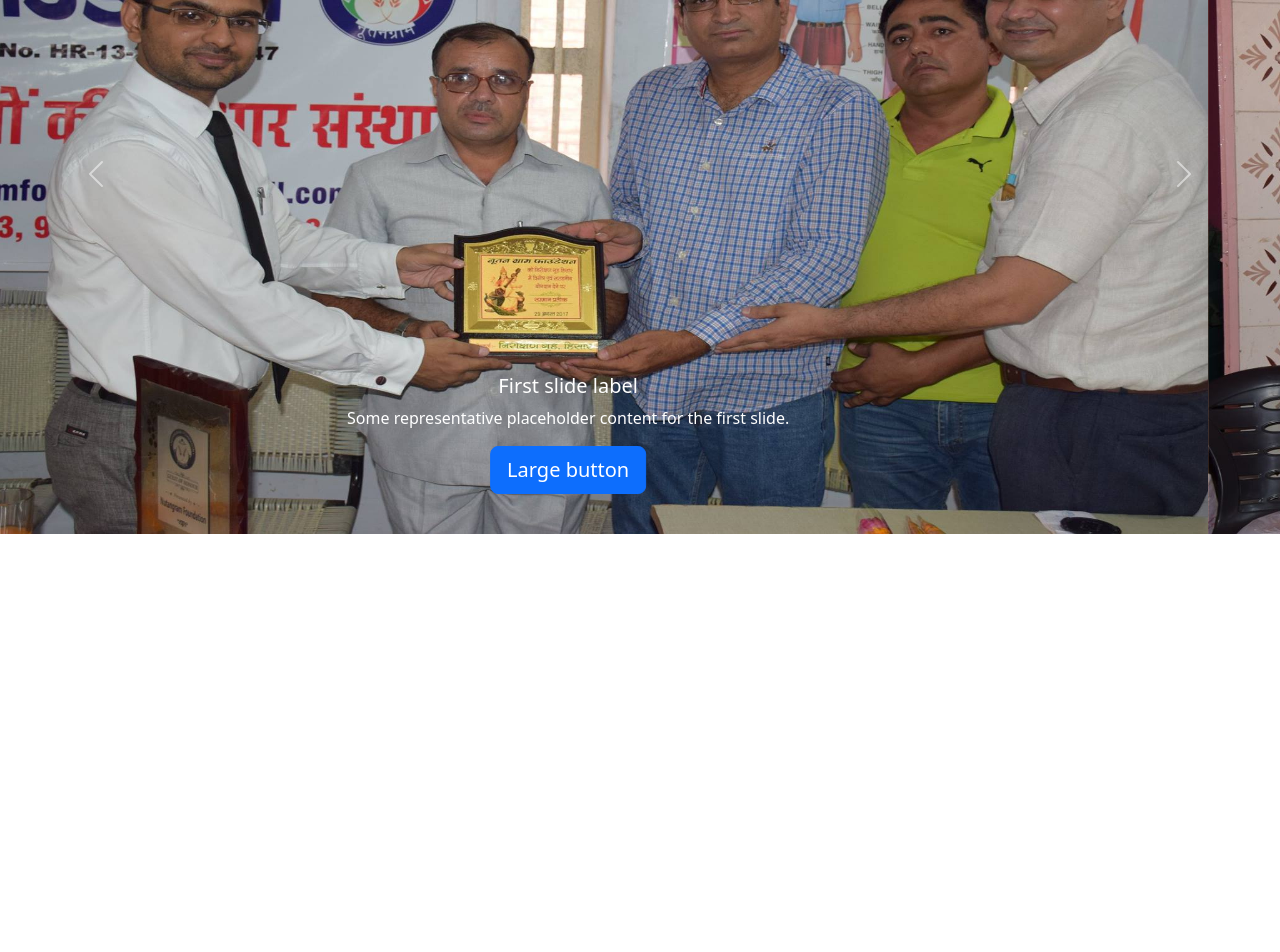
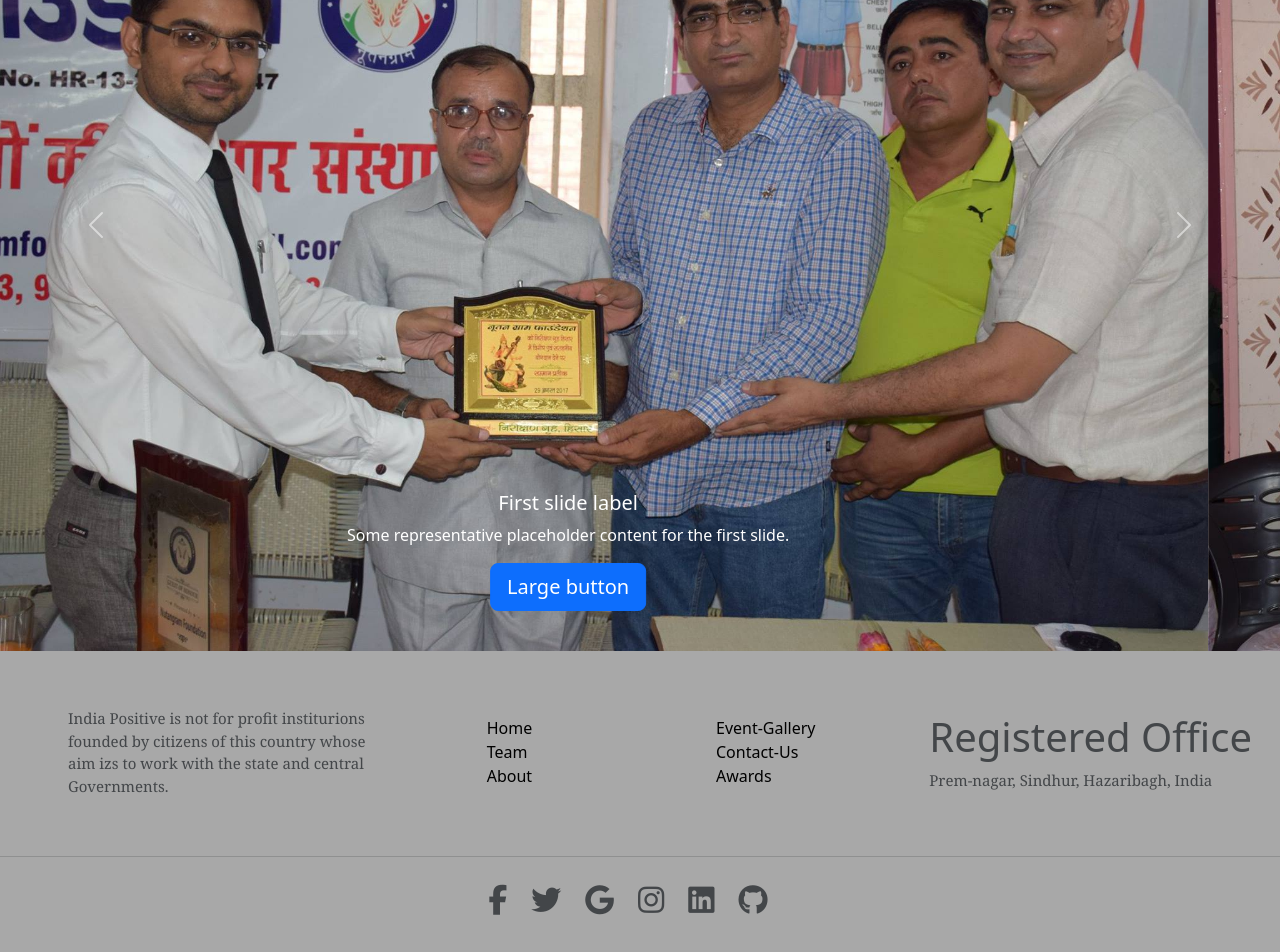
Before and after one commit to TheRohitBoora/NUTANGRAM, a plain HTML site: page index.html in a window 1280 px wide. Shown: the part 266-1218 px from the top of the page. Before the commit the page ends 880 px from the top, so only its background shows below. Drawn offline with nearby package versions, Linux system fonts and the light colour scheme.

Commit message:
Added Footer and change in carousel

```diff
--- a/index.html
+++ b/index.html
@@ -24,13 +24,13 @@
         <!-- HEAD 1 -->
         <div class="head-1">
           <!-- GOVT LOGO -->
-          <img class="govt" src="images/govt.png" />
-
+          <img class="govt" src="images/govt.png" alt="govticon"/>
+        </div>
            <!-- NAV BAR -->
           <nav class="navbar navbar-expand-lg bg-body-tertiary">
             <div class="container-fluid Navi">
               <!-- LOGO -->
-              <img class="logo" src="images/logo.png">
+              <img class="logo" src="images/logo.png" alt="icon">
               <p >NUTANGRAM</p>
               <!-- TOGGLER BUTTON -->
               <button class="navbar-toggler" type="button" data-bs-toggle="collapse" data-bs-target="#navbarNav" aria-controls="navbarNav" aria-expanded="false" aria-label="Toggle navigation">
@@ -63,11 +63,11 @@
               </div>
             </div>
           </nav>
-        </div>
+
 
         <!-- MAIN HEAD 2 CONTAINER -->
-        <div class="head-2">
 
+      <div class="imageshead">
         <div id="carouselExampleAutoplaying" class="carousel slide" data-bs-ride="carousel">
           <div class="carousel-inner">
             <div class="carousel-item active">
@@ -103,10 +103,65 @@
             <span class="carousel-control-next-icon" aria-hidden="true"></span>
             <span class="visually-hidden">Next</span>
           </button>
+        </div>
+      </div>
 
+    </header>
+    <!-- FOOTER SECTION START -->
+    <footer class="text-center text-lg-start bg-body-tertiary-dark text-muted h-100 ">
+      <div class="fdiv">
+      <div class="row d-flex align-items-center mx-auto">
+        <div class="col-md-4 ">
+          <p class="container mx-2 px-5">India Positive is not for profit institurions founded by citizens of this country whose aim izs to work with the state and central Governments.</p>
+        </div>
+        <div class="col-md-2 m-1 p-3 list mx-auto">
+          <ul>
+          <li><a href="#home">Home</a></li>
+          <li><a href="#team">Team</a></li>
+          <li><a href="#about">About</a></li>
+         </ul>
+        </div>
+        <div class="col-md-2 m-1 p-2 list mx-auto">
+          <ul>
+          <li><a href="#events">Event-Gallery</a></li>
+          <li><a href="#contactus">Contact-Us</a></li>
+          <li><a href="#awards">Awards</a></li>
+        </ul>
+        </div>
+        <div class="col-md-4 m-3 p-3 office mx-auto ">
+          <h1>Registered Office</h1>
+          <p>Prem-nagar, Sindhur,
+            Hazaribagh, India</p>
+        </div>
       </div>
+      <hr>
+      <div class="row d-flex align-items-center div2">
+        <div class="d-flex justify-content-center">
+          <a href="" class="me-4 text-reset">
+            <i class="fab fa-facebook-f"></i>
+          </a>
+          <a href="" class="me-4 text-reset">
+            <i class="fab fa-twitter"></i>
+          </a>
+          <a href="" class="me-4 text-reset">
+            <i class="fab fa-google"></i>
+          </a>
+          <a href="" class="me-4 text-reset">
+            <i class="fab fa-instagram"></i>
+          </a>
+          <a href="" class="me-4 text-reset">
+            <i class="fab fa-linkedin"></i>
+          </a>
+          <a href="" class="me-4 text-reset">
+            <i class="fab fa-github"></i>
+          </a>
+        </div>
       </div>
-    </header>
+    </div>
+    </footer>
+    <!-- FOOTER SECTION END -->
+<footer >
+
 
     <script src="https://cdn.jsdelivr.net/npm/bootstrap@5.3.3/dist/js/bootstrap.bundle.min.js"></script>
     <script src="script.js"></script>
--- a/style.css
+++ b/style.css
@@ -6,16 +6,19 @@
 .head-1{
     background-color: #FD6B00;
   width: 100%;
-  height: 10rem;
+  height: 60px;;
+  margin-bottom:1px ;
 }
-.head-2{
-    background-color: #F6BC92;
-  width: 100%;
-  height: 90vh;
-  position: relative;
-  top:-5rem;
+.carousel-item img{
+    max-width: 100%;
+    height: auto;
+    margin: 0 auto;
+    display:block;
+}
+.imageshead{
+    margin-top: 4px;
+}
 
-}
 
 .govt{
     position: relative;
@@ -31,9 +34,11 @@
 
 .navbar{
     z-index: 1;
-    border-radius: 10px;
+    border-radius: 18px;
     width: 60%;
-   margin: auto;
+    position: absolute;
+    left: 22%;
+    top:28px
 }
 
 .navbar-expand-lg .navbar-collapse{
@@ -67,6 +72,10 @@
 }
 @media screen and (max-width:700px){
 
+   .navbar{
+       left: 86px;
+        top:4vh
+    }
 .logo{
     height: 35px;
     width: 35px;
@@ -85,9 +94,7 @@
    left:  26px;
     top: 18px;
 }
-.navbar{
-    top: 3vh;
-}
+
 
 }
 @media screen and (max-width:900px){
@@ -100,3 +107,35 @@
 
 }
 }
+
+footer{
+    background-color: #a8a8a8;
+}
+.list ul{
+    list-style-type: none;
+
+}
+
+.list ul li a{
+    text-decoration-line: none;
+    color: black;
+    font-size: 16px;
+}
+footer p{
+    font-family: Cambria, Cochin, Georgia, Times, 'Times New Roman', serif;
+    font-size: 15px;
+}
+.office{
+width: fit-content;
+}
+
+
+.fdiv{
+    padding: 30px 0px;
+}
+.div2{
+    margin-top: 20px;
+}
+.div2 a{
+    font-size: 30px;
+}
```
